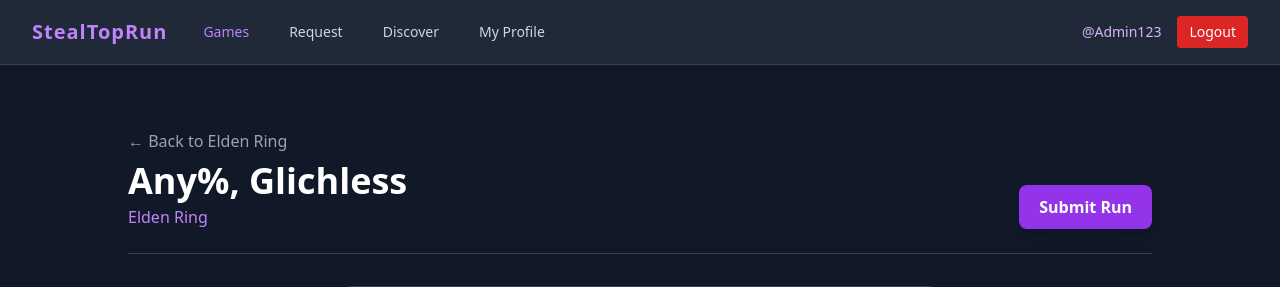
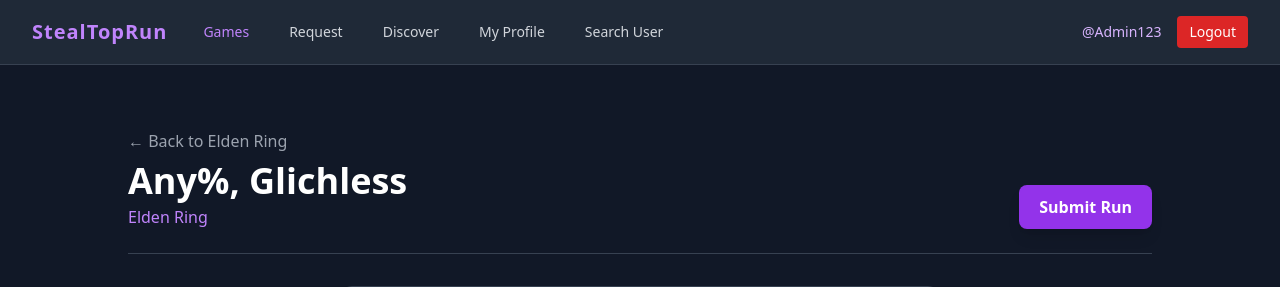
Before and after one commit to Patmiko/StealTopRun-67, a Django app: page /games/2/speedrun-types/2/ in a window 1280 px wide. Shown: the top 287 px of the page. Run offline with Django 5.2, Linux system fonts and the light colour scheme; a user stored in the database is signed in; data comes from the database, SQL or seed files in the repository; some libraries are stand-ins or nearby versions.

Commit message:
feat: add searchUser view

```diff
--- a/main/templates/base.html
+++ b/main/templates/base.html
@@ -46,6 +46,12 @@
                                 class="px-3 py-2 rounded-md text-sm font-medium transition
                                 {% if request.resolver_match.kwargs.username == user.username and request.resolver_match.url_name in 'user-profile edit-profile' %} text-purple-400 {% else %} text-gray-300 hover:text-white {% endif %}">
                                 My Profile
+                            </a>
+
+                            <a href="{% url 'user-search' %}"
+                                class="px-3 py-2 rounded-md text-sm font-medium transition
+                                {% if request.resolver_match.url_name == 'user-search' %} text-purple-400 {% else %} text-gray-300 hover:text-white {% endif %}">
+                                Search User
                             </a>
                         </div>
                     {% endif %}
--- a/main/urls.py
+++ b/main/urls.py
@@ -12,6 +12,7 @@ urlpatterns = [
     path('user/logout', views.LogoutView.as_view(), name='user-logout'),
     path('user/<str:username>/', views.UserProfileView.as_view(), name='user-profile'),
     path('user/<str:username>/edit/', views.EditUserProfileView.as_view(), name='edit-profile'),
+    path('users/search/', views.SearchUserView.as_view(), name='user-search'),
 
 
     # Games & Leaderboards
--- a/main/views.py
+++ b/main/views.py
@@ -139,6 +139,17 @@ class EditUserProfileView(View):
         }
         return render(request, 'user/edit-profile.html', context)
 
+class SearchUserView(View):
+    def get(self, request, *args, **kwargs):
+        search_query = request.GET.get('q', '').strip()
+
+        if search_query:
+            users = User.objects.filter(username__icontains=search_query)
+            users = users.filter(status='VERIFIED')
+        else:
+            users = User.objects.none()
+
+        return render(request, 'user/search_users.html', {'users': users, 'search_term': search_query})
 
 #GAME PATHS
 #===================================================================================================================
@@ -407,7 +418,8 @@ class ReportSpeedrunView(View):
             'report_type': 'Speedrun'
         })
 
-
+# ERROR HANDLING PATHS
+#===================================================================================================================
 class PageNotFoundView(View):
     def get(self, request, *args, **kwargs):
         return render(request, '404.html', status=404)
```
